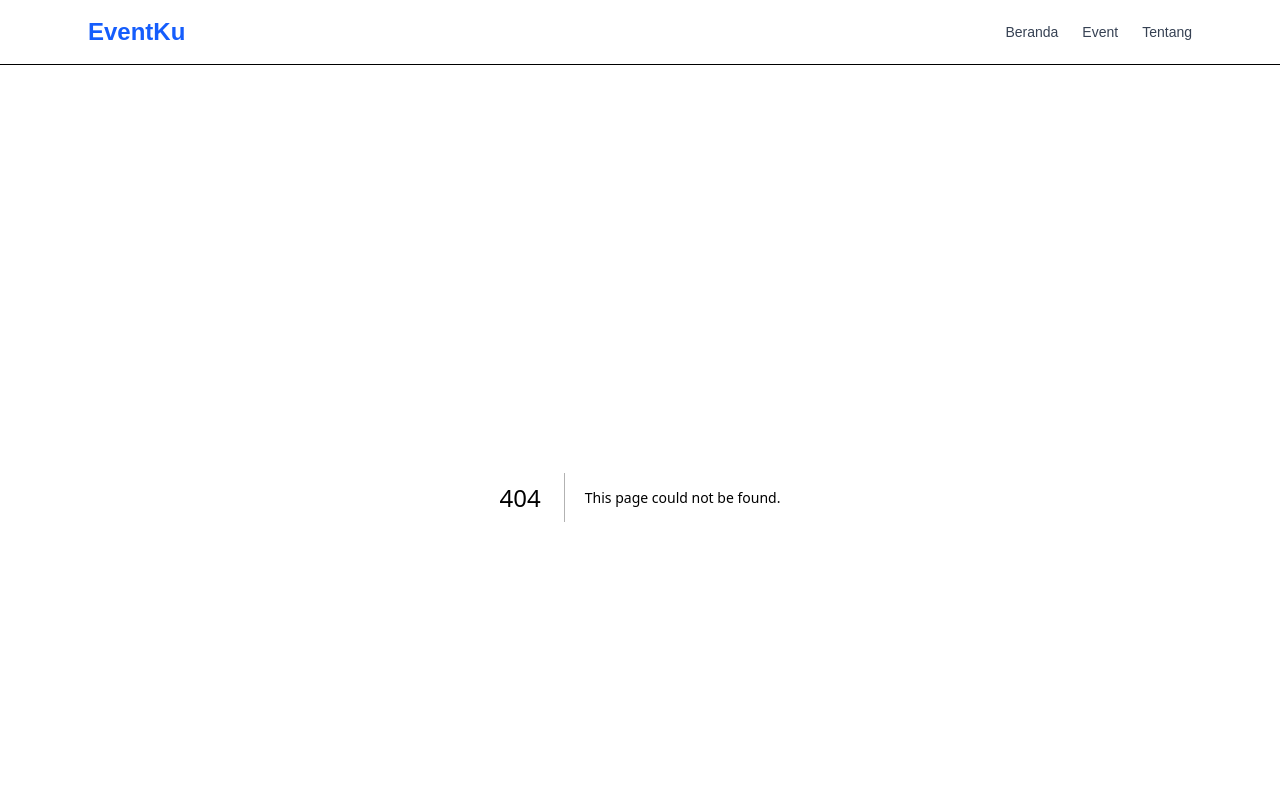
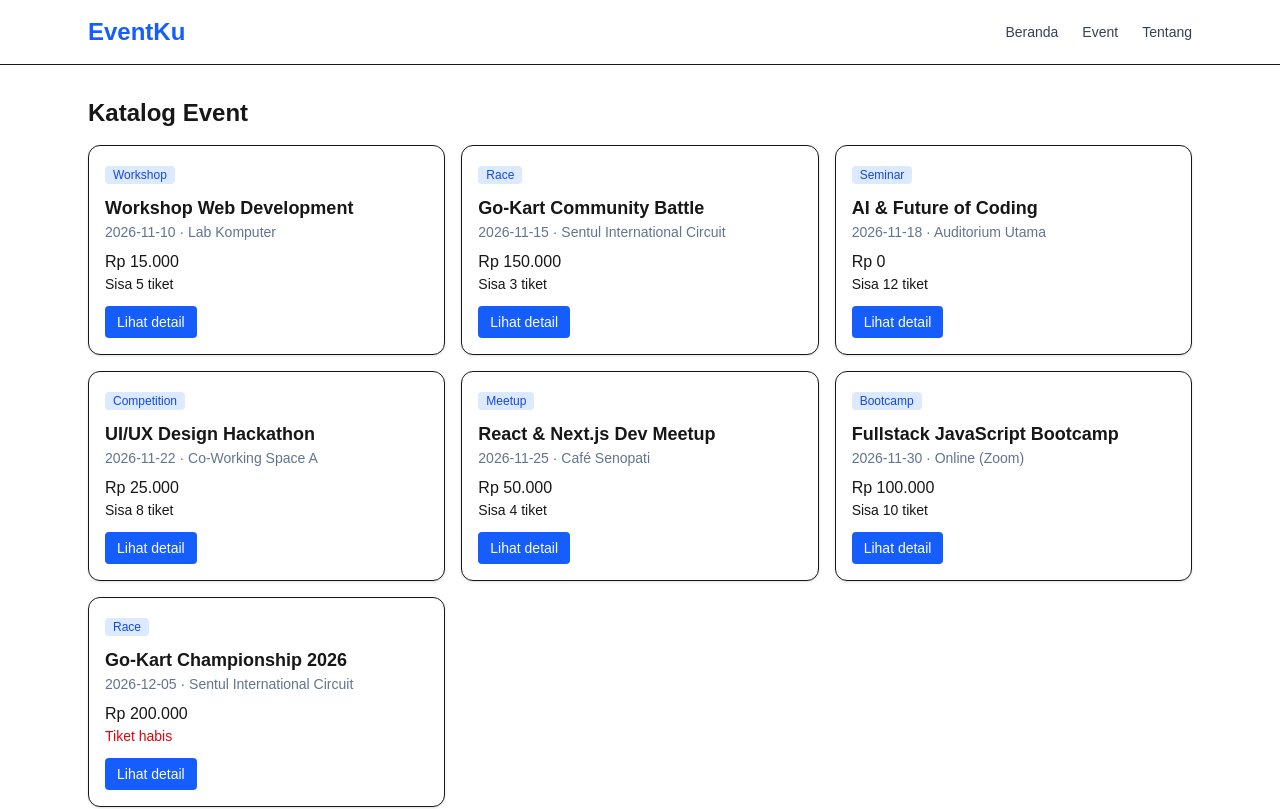
Before and after one commit to LodyGantengBet/latihan-nextjs, a Next.js app: page /event in a window 1280 px wide. Before the commit this address had no page. Shown: the top 809 px of the page. Built offline with nearby package versions, Linux system fonts and the light colour scheme.

Commit message:
senin misi2

```diff
--- /dev/null
+++ b/app/event/page.tsx
@@ -0,0 +1,15 @@
+import { events } from "@/data/events";
+import KartuEvent from "@/components/KartuEvent";
+
+export default function Katalog() {
+  return (
+    <div>
+      <h1 className="mb-4 text-2xl font-bold">Katalog Event</h1>
+      <div className="grid gap-4 sm:grid-cols-2 lg:grid-cols-3">
+        {events.map((e) => (
+          <KartuEvent key={e.id} event={e} />
+        ))}
+      </div>
+    </div>
+  );
+}
--- /dev/null
+++ b/components/KartuEvent.tsx
@@ -0,0 +1,31 @@
+import Link from "next/link";
+import { rupiah, type Event } from "@/data/events";
+
+export default function KartuEvent({ event }: { event: Event }) {
+  const sisa = event.kuota - event.terisi;
+  return (
+    <div className="rounded-xl border bg-white p-4 shadow-sm">
+      <span className="rounded bg-blue-100 px-2 py-0.5 text-xs text-blue-700">
+        {event.kategori}
+      </span>
+      <h3 className="mt-2 text-lg font-semibold">{event.judul}</h3>
+      <p className="text-sm text-slate-500">
+        {event.tanggal} · {event.lokasi}
+      </p>
+      <p className="mt-2 font-medium">{rupiah(event.harga)}</p>
+      <p
+        className={
+          sisa === 0 ? "text-sm text-red-600" : "text-sm text-green-70"
+        }
+      >
+        {sisa === 0 ? "Tiket habis" : `Sisa ${sisa} tiket`}
+      </p>
+      <Link
+        href={`/event/${event.id}`}
+        className="mt-3 inline-block rounded bg-blue-600 px-3 py-1.5 text-sm text-white hover:bg-blue-700"
+      >
+        Lihat detail
+      </Link>
+    </div>
+  );
+}
--- a/data/event.ts
+++ /dev/null
@@ -1,81 +0,0 @@
-export type Event = {
-  id: number;
-  judul: string;
-  kategori: string;
-  tanggal: string;
-  lokasi: string;
-  harga: number;
-  gambar: string;
-  deskripsi: string;
-};
-
-export const events: Event[] = [
-  {
-    id: 1,
-    judul: "Workshop Web Development",
-    kategori: "Workshop",
-    tanggal: "2026-11-10",
-    lokasi: "Lab Komputer",
-    harga: 15000,
-    gambar: "/events/workshop.jpg",
-    deskripsi: "Belajar membuat website menggunakan teknologi modern.",
-  },
-  {
-    id: 2,
-    judul: "Lomba Desain Poster",
-    kategori: "Lomba",
-    tanggal: "2026-11-12",
-    lokasi: "Aula Sekolah",
-    harga: 10000,
-    gambar: "/events/poster.jpg",
-    deskripsi: "Tunjukkan kreativitas melalui desain poster.",
-  },
-  {
-    id: 3,
-    judul: "Festival Musik Sekolah",
-    kategori: "Musik",
-    tanggal: "2026-11-15",
-    lokasi: "Lapangan Sekolah",
-    harga: 20000,
-    gambar: "/events/musik.jpg",
-    deskripsi: "Nikmati pertunjukan musik siswa.",
-  },
-  {
-    id: 4,
-    judul: "Bazar Kewirausahaan",
-    kategori: "Bazar",
-    tanggal: "2026-11-18",
-    lokasi: "Halaman Sekolah",
-    harga: 5000,
-    gambar: "/events/bazar.jpg",
-    deskripsi: "Jelajahi produk kreatif karya siswa.",
-  },
-  {
-    id: 5,
-    judul: "Seminar Teknologi",
-    kategori: "Seminar",
-    tanggal: "2026-11-20",
-    lokasi: "Aula Sekolah",
-    harga: 12000,
-    gambar: "/events/seminar.jpg",
-    deskripsi: "Mengenal perkembangan teknologi masa depan.",
-  },
-  {
-    id: 6,
-    judul: "Kompetisi E-Sport",
-    kategori: "Lomba",
-    tanggal: "2026-11-22",
-    lokasi: "Lab Komputer",
-    harga: 25000,
-    gambar: "/events/esport.jpg",
-    deskripsi: "Kompetisi permainan antarsiswa.",
-  },
-];
-
-export function rupiah(nominal: number) {
-  return new Intl.NumberFormat("id-ID", {
-    style: "currency",
-    currency: "IDR",
-    maximumFractionDigits: 0,
-  }).format(nominal);
-}
--- /dev/null
+++ b/data/events.ts
@@ -0,0 +1,112 @@
+export type Event = {
+  id: number;
+  judul: string;
+  kategori: string;
+  tanggal: string;
+  lokasi: string;
+  harga: number;
+  gambar: string;
+  deskripsi: string;
+  kuota: number;
+  terisi: number;
+};
+
+export const events: Event[] = [
+  {
+    id: 1,
+    judul: "Workshop Web Development",
+    kategori: "Workshop",
+    tanggal: "2026-11-10",
+    lokasi: "Lab Komputer",
+    harga: 15000,
+    gambar: "/events/workshop.jpg",
+    deskripsi: "Belajar membuat website menggunakan teknologi modern.",
+    kuota: 50,
+    terisi: 45,
+  },
+  {
+    id: 2,
+    judul: "Go-Kart Community Battle",
+    kategori: "Race",
+    tanggal: "2026-11-15",
+    lokasi: "Sentul International Circuit",
+    harga: 150000,
+    gambar: "/events/gokart.jpg",
+    deskripsi: "Adu kecepatan go-kart seru bersama komunitas pembalap lokal.",
+    kuota: 20,
+    terisi: 17,
+  },
+  {
+    id: 3,
+    judul: "AI & Future of Coding",
+    kategori: "Seminar",
+    tanggal: "2026-11-18",
+    lokasi: "Auditorium Utama",
+    harga: 0,
+    gambar: "/events/ai-seminar.jpg",
+    deskripsi:
+      "Mengenal perkembangan kecerdasan buatan dalam dunia pemrograman.",
+    kuota: 100,
+    terisi: 88,
+  },
+  {
+    id: 4,
+    judul: "UI/UX Design Hackathon",
+    kategori: "Competition",
+    tanggal: "2026-11-22",
+    lokasi: "Co-Working Space A",
+    harga: 25000,
+    gambar: "/events/uiux.jpg",
+    deskripsi: "Kompetisi desain antarmuka aplikasi dalam waktu terbatas.",
+    kuota: 40,
+    terisi: 32,
+  },
+  {
+    id: 5,
+    judul: "React & Next.js Dev Meetup",
+    kategori: "Meetup",
+    tanggal: "2026-11-25",
+    lokasi: "Café Senopati",
+    harga: 50000,
+    gambar: "/events/meetup.jpg",
+    deskripsi:
+      "Diskusi santai seputar trik dan tips optimasi aplikasi Next.js.",
+    kuota: 30,
+    terisi: 26,
+  },
+  {
+    id: 6,
+    judul: "Fullstack JavaScript Bootcamp",
+    kategori: "Bootcamp",
+    tanggal: "2026-11-30",
+    lokasi: "Online (Zoom)",
+    harga: 100000,
+    gambar: "/events/bootcamp.jpg",
+    deskripsi:
+      "Pelatihan intensif pembuatan aplikasi dari frontend hingga backend.",
+    kuota: 60,
+    terisi: 50,
+  },
+
+  {
+    id: 7,
+    judul: "Go-Kart Championship 2026",
+    kategori: "Race",
+    tanggal: "2026-12-05",
+    lokasi: "Sentul International Circuit",
+    harga: 200000,
+    gambar: "/events/gokart-championship.jpg",
+    deskripsi:
+      "Kejuaraan go-kart bergengsi akhir tahun untuk para pencinta kecepatan.",
+    kuota: 25,
+    terisi: 25,
+  },
+];
+
+export function rupiah(nominal: number) {
+  return new Intl.NumberFormat("id-ID", {
+    style: "currency",
+    currency: "IDR",
+    maximumFractionDigits: 0,
+  }).format(nominal);
+}
```
